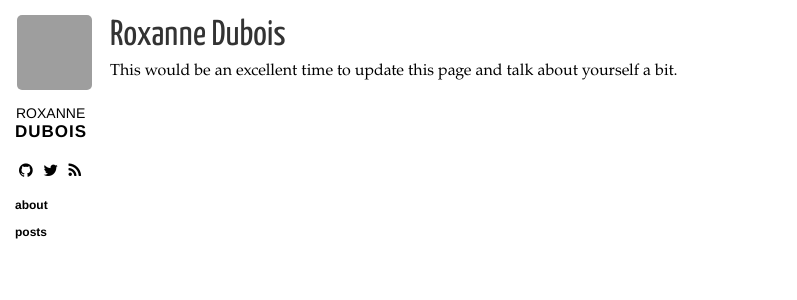
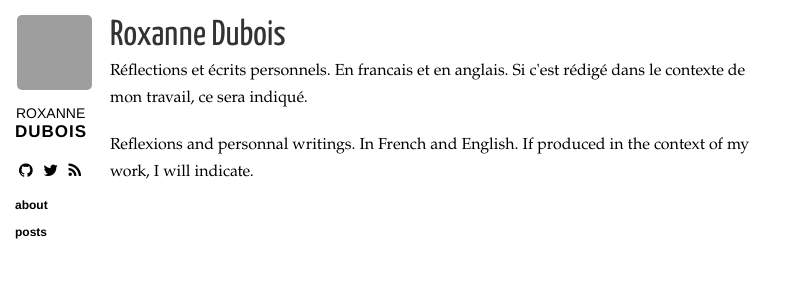
Before and after one commit to roxdubois/roxdubois.github.io, a Jekyll site: the page built from about.html, in a window 1280 px wide. Shown: the top 300 px of the page, without its empty margins (0-797 px from the left). Built offline with Jekyll 4.4.1, drawn with Linux system fonts in a browser that asks for light colours; nearby versions of some CDN libraries; Markdown is read by kramdown in place of the engine named in the settings; grey boxes are pictures that could not be loaded.

Commit message:
modified:   about.html

```diff
--- a/about.html
+++ b/about.html
@@ -7,5 +7,9 @@ title: "À propos"
 <section class="content">
   <h1>{{ site.name }}</h1>
 
-  <p>This would be an excellent time to update this page and talk about yourself a bit.</p>
+  <p>Réflections et écrits personnels. En francais et en anglais. Si c'est rédigé dans le contexte de mon travail, ce sera indiqué.
+</p>
+<p>
+Reflexions and personnal writings. In French and English. If produced in the context of my work, I will indicate.
+</p>
 </section>
```
